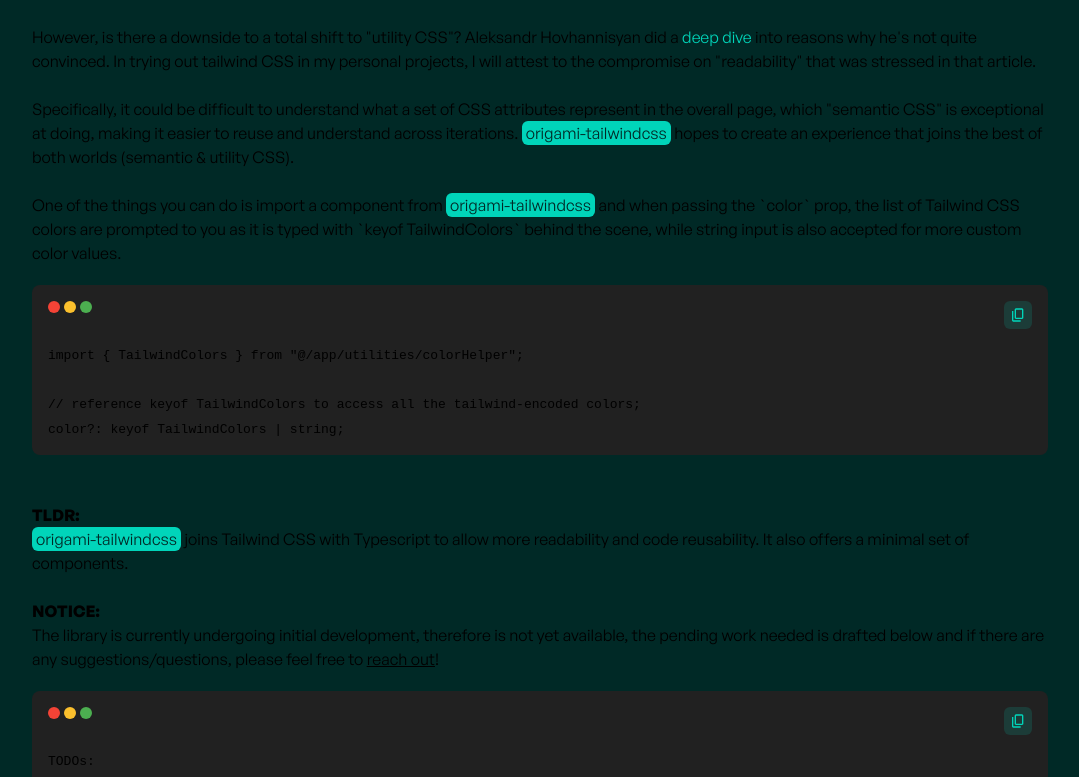
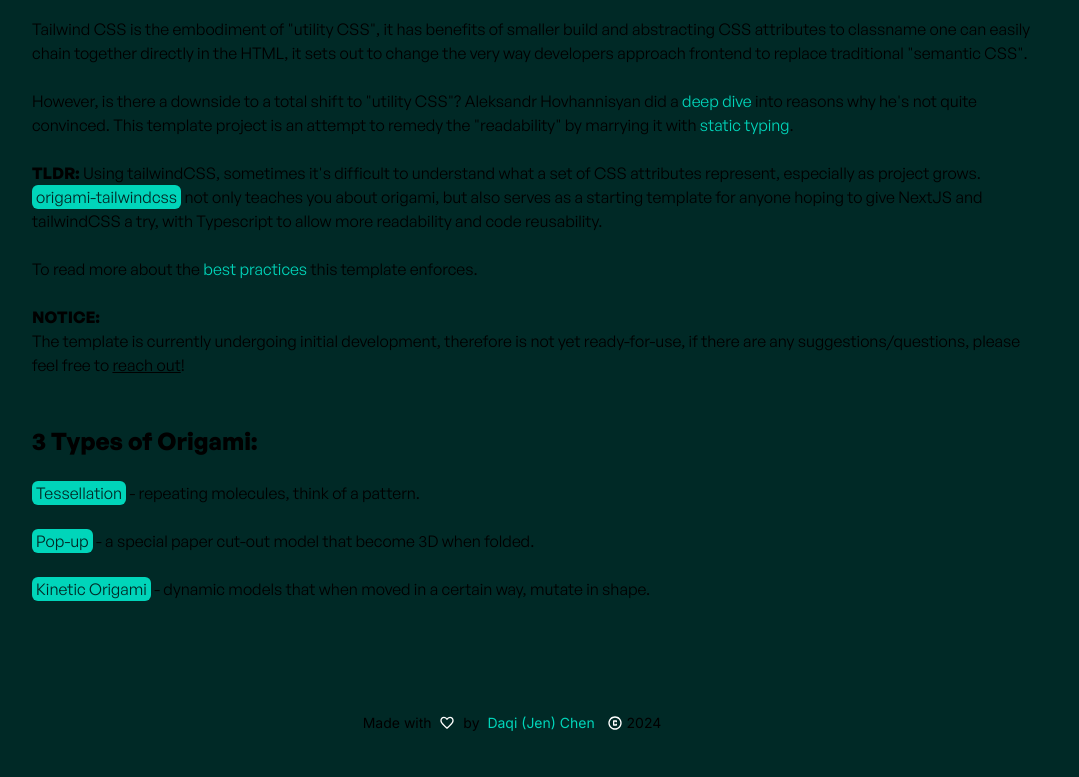
Before and after one commit to daqichen/Origami-TailwindCSS, a Next.js app: page / in a window 1280 px wide. Shown: the part 383-1160 px from the top of the page, without its empty margins (128-1207 px from the left). After the commit the page ends 1132 px from the top, so only its background shows below. Built offline with nearby package versions, Linux system fonts and the light colour scheme.

Commit message:
change in project nature

```diff
--- a/components/CodeContainer/index.tsx
+++ b/components/CodeContainer/index.tsx
@@ -6,12 +6,10 @@
 const CodeContainer:FC<CodeContainerProp> = (props) => {
     return (
         <div className={`${CodeContainerStyle.container} ${props.className}`}>
-          {/* Controls (not active)*/}
           <div className="flex pb-3">
             <span className={CodeContainerStyle.close}/>
             <span className={CodeContainerStyle.minimize}/>
             <span className={CodeContainerStyle.maximize}/>
-            {/* TODO: replace the following with a button component */}
             <span className={`${CodeContainerStyle.copyButton} ${props.color && `bg-${props.color}`}/15 ${props.color && `hover:bg-${props.color}/30`} ${props.color && `[&_svg]:fill-${props.color}`}`} onClick={() => navigator.clipboard.writeText(props.codeSnippet)}>{IconLibrary(ICON.CLIPBOARD)}</span>
           </div>
           <pre>
--- a/components/FloatingMenu/mockData.tsx
+++ b/components/FloatingMenu/mockData.tsx
@@ -18,6 +18,22 @@
         </>,
         href: '/pop-up'
     },
+    {
+        id: 'kinetic',
+        children:<>
+        <span className="fill-molecule mr-2">{IconLibrary(ICON.POPUP)}</span>
+            Kinetic Origami
+        </>,
+        href: '/kinetic'
+    },
+    {
+        id: 'bestPractices',
+        children:<>
+        <span className="fill-molecule mr-2">{IconLibrary(ICON.POPUP)}</span>
+            Best Practices
+        </>,
+        href: '/best-practices'
+    },
     // {
     //     id: 'access-only',
     //     children:<>
--- a/containers/landing-page/index.tsx
+++ b/containers/landing-page/index.tsx
@@ -14,47 +14,39 @@
           <h1 className={LandingPageStyle.header}>
             A Guide to <br/> <span className={LandingPageStyle.code}>Origami-TailwindCSS</span>
           </h1>
-          <p>
-            <span className={LandingPageStyle.code}>origami-tailwindcss</span> is a minimal UI component library that leverages the capabilities of <a href='https://tailwindcss.com/' className="text-molecule">tailwind CSS</a>. It offers a minimal set of components and exposes the tailwind CSS style classes behind each for developers to modify.
+          <div>
+            <span className={LandingPageStyle.code}>origami-tailwindcss</span> is a template <a href='https://nextjs.org/docs/' className="text-molecule">NextJS</a> project to learn about the ancient art of origami, the project leverages <a href='https://tailwindcss.com/' className="text-molecule">tailwind CSS</a> for styling along with <a href='https://www.typescriptlang.org/' className="text-molecule">TypeScript</a> to make it more readable and easier to maintain.
             <br/><br/>
             Tailwind CSS is the embodiment of "utility CSS", it has benefits of smaller build and abstracting CSS attributes to classname one can easily chain together directly in the HTML, it sets out to change the very way developers approach frontend to replace traditional "semantic CSS".
             <br/><br/>
-            However, is there a downside to a total shift to "utility CSS"? Aleksandr Hovhannisyan did a <a href="https://www.aleksandrhovhannisyan.com/blog/why-i-dont-like-tailwind-css/" className="text-molecule">deep dive</a> into reasons why he's not quite convinced. In trying out tailwind CSS in my personal projects, I will attest to the compromise on "readability" that was stressed in that article.
+            However, is there a downside to a total shift to "utility CSS"? Aleksandr Hovhannisyan did a <a href="https://www.aleksandrhovhannisyan.com/blog/why-i-dont-like-tailwind-css/" className="text-molecule">deep dive</a> into reasons why he's not quite convinced. This template project is an attempt to remedy the "readability" by marrying it with <a href="https://www.typescriptlang.org/" className="text-molecule">static typing</a>.
             <br/><br/>
-            Specifically, it could be difficult to understand what a set of CSS attributes represent in the overall page, which "semantic CSS" is exceptional at doing, making it easier to reuse and understand across iterations. <span className={LandingPageStyle.code}>origami-tailwindcss</span> hopes to create an experience that joins the best of both worlds (semantic & utility CSS).
+            <b>TLDR:</b>  Using tailwindCSS, sometimes it's difficult to understand what a set of CSS attributes represent, especially as project grows. <span className={LandingPageStyle.code}>origami-tailwindcss</span> not only teaches you about origami, but also serves as a starting template for anyone hoping to give NextJS and tailwindCSS a try, with Typescript to allow more readability and code reusability.
             <br/> <br/>
-            One of the things you can do is import a component from <span className={LandingPageStyle.code}>origami-tailwindcss</span> and when passing the `color` prop, the list of Tailwind CSS colors are prompted to you as it is typed with `keyof TailwindColors` behind the scene, while string input is also accepted for more custom color values.
+            To read more about the <a href='/best-practices' className="text-molecule">best practices</a> this template enforces.
+            {/* One of the things you can do is import a component from <span className={LandingPageStyle.code}>origami-tailwindcss</span> and when passing the `color` prop, the list of Tailwind CSS colors are prompted to you as it is typed with `keyof TailwindColors` behind the scene, while string input is also accepted for more custom color values.
         <CodeContainer
           codeSnippet={`import { TailwindColors } from "@/app/utilities/colorHelper";
-
 // reference keyof TailwindColors to access all the tailwind-encoded colors;
 color?: keyof TailwindColors | string;
 `}
-        />
-            <br/><br/>
-            <b>TLDR:</b>
-            <br/>
-            <span className={LandingPageStyle.code}>origami-tailwindcss</span> joins Tailwind CSS with Typescript to allow more readability and code reusability. It also offers a minimal set of components.
+        /> */}
             <br/><br/>
             <b>NOTICE:</b>
             <br/>
-            The library is currently undergoing initial development, therefore is not yet available, the pending work needed is drafted below and if there are any suggestions/questions, please feel free to <a className={LandingPageStyle.distro} href='mailto:daqichen@alumni.unc.edu'>reach out</a>!
-          </p>
+            The template is currently undergoing initial development, therefore is not yet ready-for-use, if there are any suggestions/questions, please feel free to <a className={LandingPageStyle.distro} href='mailto:daqichen@alumni.unc.edu'>reach out</a>!
+          </div>
         </div>
-        <CodeContainer
-          codeSnippet={`TODOs:
-[ ] Creating initial components offerings (Tessellation 3 out of 10 done, Pop-up 1 out of 5 done)
-[ ] Publish to NPM Registry
-[ ] Testing integration`}
-        />
-        <p>
+        <div>
           <br/><br/>
-          Documentation for the components are located at:
+          <b className={LandingPageStyle.header}>3 Types of Origami:</b>
           <br/><br/>
-          <a href='/tessellation'><span className={LandingPageStyle.code}>/Tessellation</span></a>&nbsp;- building blocks of the page or a larger component, such as buttons and input boxes.
+          <a href='/tessellation'><span className={LandingPageStyle.code}>Tessellation</span></a>&nbsp;- repeating molecules, think of a pattern.
           <br/><br/>
-          <a href='/pop-up'><span className={LandingPageStyle.code}>/Pop-up</span></a>&nbsp;- dynamic components or layout that responds to screen sizes.
-        </p>
+          <a href='/pop-up'><span className={LandingPageStyle.code}>Pop-up</span></a>&nbsp;- a special paper cut-out model that become 3D when folded.
+          <br/><br/>
+          <a href='/kinetic'><span className={LandingPageStyle.code}>Kinetic Origami</span></a>&nbsp;- dynamic models that when moved in a certain way, mutate in shape.
+        </div>
       </div>
 
     </section>
```
